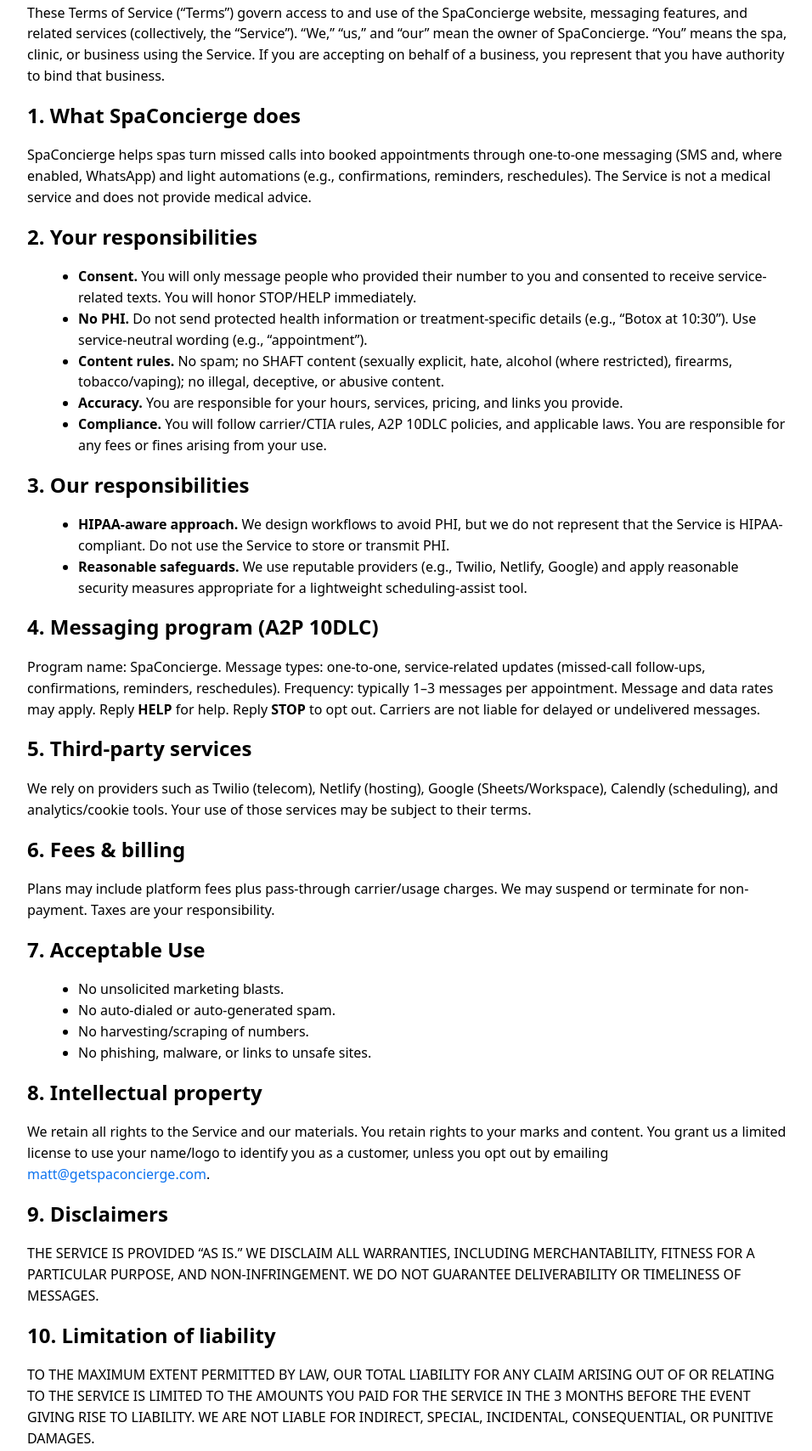
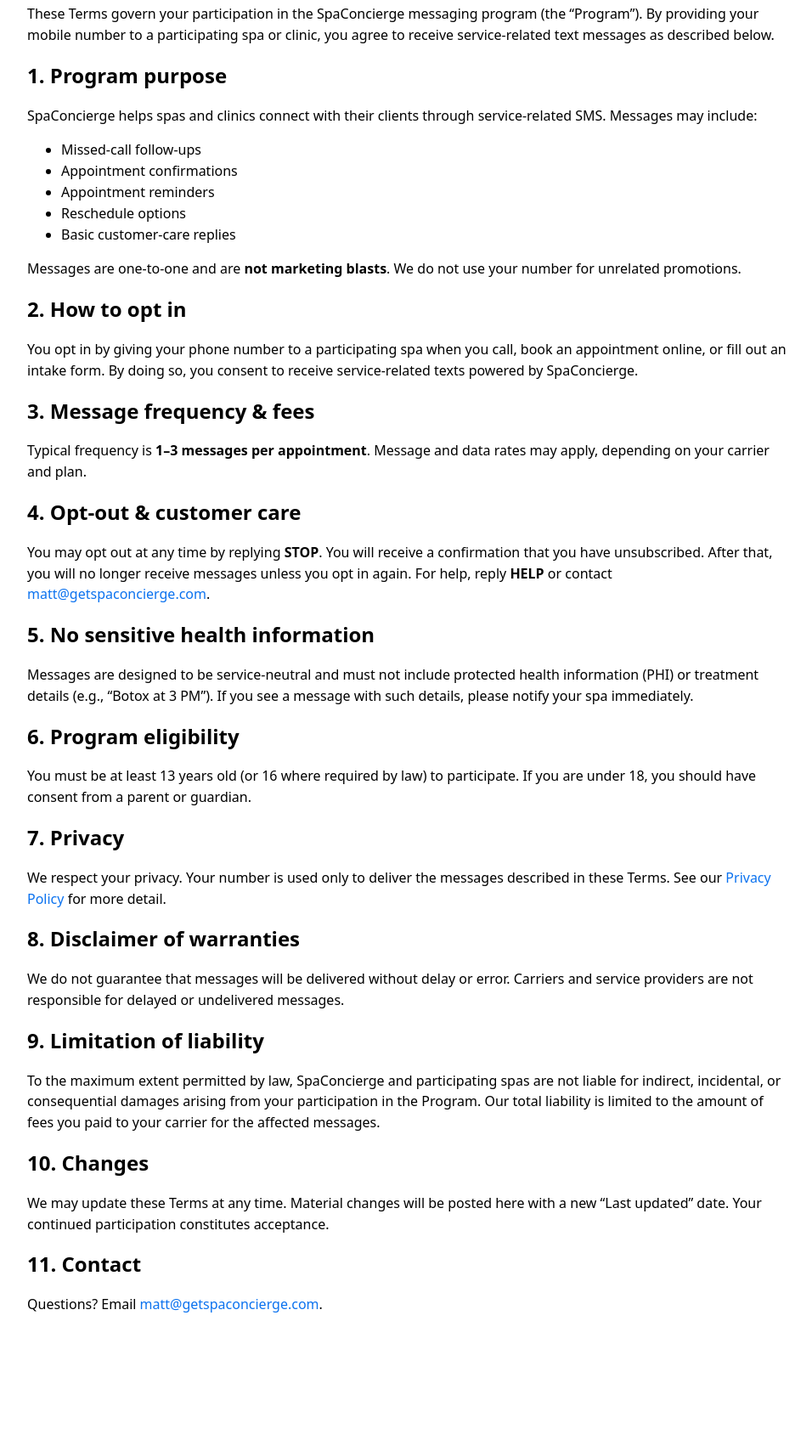
Before and after one commit to spaconcierge/spaconcierge-site, a website: page terms.html in a window 1280 px wide. Shown: the part 138-1846 px from the top of the page at 85% size, without its empty margins (8-964 px from the left). After the commit the page ends 1726 px from the top, so only its background shows below. Drawn offline with Linux system fonts and the light colour scheme.

Commit message:
Update terms.html

```diff
--- a/terms.html
+++ b/terms.html
@@ -2,115 +2,81 @@
 <html lang="en">
 <head>
   <meta charset="utf-8" />
-  <title>Terms of Service – SpaConcierge</title>
+  <title>Terms of Service – SpaConcierge Messaging Program</title>
   <meta name="viewport" content="width=device-width, initial-scale=1" />
   <style>
     body{font-family:system-ui,-apple-system,Segoe UI,Roboto,Helvetica,Arial,sans-serif;line-height:1.55;margin:40px;max-width:900px}
-    h1,h2,h3{line-height:1.2} code,pre{background:#f6f7f9;padding:.2rem .35rem;border-radius:.25rem}
-    small{color:#555}
-    ul{margin-left:1.25rem}
+    h1,h2,h3{line-height:1.25} small{color:#555}
     a{color:#0b72ef;text-decoration:none}
     a:hover{text-decoration:underline}
   </style>
 </head>
 <body>
-<h1>SpaConcierge – Terms of Service</h1>
+<h1>SpaConcierge – Terms of Service for Messaging</h1>
 <p><small>Last updated: <span id="d"></span></small></p>
 
-<p>These Terms of Service (“Terms”) govern access to and use of the SpaConcierge
-website, messaging features, and related services (collectively, the “Service”). “We,”
-“us,” and “our” mean the owner of SpaConcierge. “You” means the spa, clinic, or
-business using the Service. If you are accepting on behalf of a business, you represent
-that you have authority to bind that business.</p>
+<p>These Terms govern your participation in the SpaConcierge messaging program
+(the “Program”). By providing your mobile number to a participating spa or clinic,
+you agree to receive service-related text messages as described below.</p>
 
-<h2>1. What SpaConcierge does</h2>
-<p>SpaConcierge helps spas turn missed calls into booked appointments through
-one-to-one messaging (SMS and, where enabled, WhatsApp) and light automations
-(e.g., confirmations, reminders, reschedules). The Service is not a medical service and
-does not provide medical advice.</p>
+<h2>1. Program purpose</h2>
+<p>SpaConcierge helps spas and clinics connect with their clients through
+service-related SMS. Messages may include:</p>
+<ul>
+  <li>Missed-call follow-ups</li>
+  <li>Appointment confirmations</li>
+  <li>Appointment reminders</li>
+  <li>Reschedule options</li>
+  <li>Basic customer-care replies</li>
+</ul>
+<p>Messages are one-to-one and are <strong>not marketing blasts</strong>. We do not use your
+number for unrelated promotions.</p>
 
-<h2>2. Your responsibilities</h2>
-<ul>
-  <li><strong>Consent.</strong> You will only message people who provided their number to you and
-      consented to receive service-related texts. You will honor STOP/HELP immediately.</li>
-  <li><strong>No PHI.</strong> Do not send protected health information or treatment-specific details
-      (e.g., “Botox at 10:30”). Use service-neutral wording (e.g., “appointment”).</li>
-  <li><strong>Content rules.</strong> No spam; no SHAFT content (sexually explicit, hate, alcohol (where restricted),
-      firearms, tobacco/vaping); no illegal, deceptive, or abusive content.</li>
-  <li><strong>Accuracy.</strong> You are responsible for your hours, services, pricing, and links you provide.</li>
-  <li><strong>Compliance.</strong> You will follow carrier/CTIA rules, A2P 10DLC policies, and applicable laws.
-      You are responsible for any fees or fines arising from your use.</li>
-</ul>
+<h2>2. How to opt in</h2>
+<p>You opt in by giving your phone number to a participating spa when you call,
+book an appointment online, or fill out an intake form. By doing so, you consent
+to receive service-related texts powered by SpaConcierge.</p>
 
-<h2>3. Our responsibilities</h2>
-<ul>
-  <li><strong>HIPAA-aware approach.</strong> We design workflows to avoid PHI, but we do not represent
-      that the Service is HIPAA-compliant. Do not use the Service to store or transmit PHI.</li>
-  <li><strong>Reasonable safeguards.</strong> We use reputable providers (e.g., Twilio, Netlify, Google)
-      and apply reasonable security measures appropriate for a lightweight scheduling-assist tool.</li>
-</ul>
+<h2>3. Message frequency &amp; fees</h2>
+<p>Typical frequency is <strong>1–3 messages per appointment</strong>. Message and data rates
+may apply, depending on your carrier and plan.</p>
 
-<h2>4. Messaging program (A2P 10DLC)</h2>
-<p>Program name: SpaConcierge. Message types: one-to-one, service-related
-updates (missed-call follow-ups, confirmations, reminders, reschedules).
-Frequency: typically 1–3 messages per appointment. Message and data rates may apply.
-Reply <strong>HELP</strong> for help. Reply <strong>STOP</strong> to opt out. Carriers are not liable for
-delayed or undelivered messages.</p>
+<h2>4. Opt-out &amp; customer care</h2>
+<p>You may opt out at any time by replying <strong>STOP</strong>. You will receive a confirmation
+that you have unsubscribed. After that, you will no longer receive messages unless
+you opt in again. For help, reply <strong>HELP</strong> or contact
+<a href="mailto:matt@getspaconcierge.com">matt@getspaconcierge.com</a>.</p>
 
-<h2>5. Third-party services</h2>
-<p>We rely on providers such as Twilio (telecom), Netlify (hosting), Google (Sheets/Workspace),
-Calendly (scheduling), and analytics/cookie tools. Your use of those services may be
-subject to their terms.</p>
+<h2>5. No sensitive health information</h2>
+<p>Messages are designed to be service-neutral and must not include protected
+health information (PHI) or treatment details (e.g., “Botox at 3 PM”). If you see
+a message with such details, please notify your spa immediately.</p>
 
-<h2>6. Fees &amp; billing</h2>
-<p>Plans may include platform fees plus pass-through carrier/usage charges. We may
-suspend or terminate for non-payment. Taxes are your responsibility.</p>
+<h2>6. Program eligibility</h2>
+<p>You must be at least 13 years old (or 16 where required by law) to participate.
+If you are under 18, you should have consent from a parent or guardian.</p>
 
-<h2>7. Acceptable Use</h2>
-<ul>
-  <li>No unsolicited marketing blasts.</li>
-  <li>No auto-dialed or auto-generated spam.</li>
-  <li>No harvesting/scraping of numbers.</li>
-  <li>No phishing, malware, or links to unsafe sites.</li>
-</ul>
+<h2>7. Privacy</h2>
+<p>We respect your privacy. Your number is used only to deliver the messages
+described in these Terms. See our <a href="/privacy">Privacy Policy</a> for more detail.</p>
 
-<h2>8. Intellectual property</h2>
-<p>We retain all rights to the Service and our materials. You retain rights to your marks
-and content. You grant us a limited license to use your name/logo to identify you as a
-customer, unless you opt out by emailing <a href="mailto:matt@getspaconcierge.com">matt@getspaconcierge.com</a>.</p>
+<h2>8. Disclaimer of warranties</h2>
+<p>We do not guarantee that messages will be delivered without delay or error.
+Carriers and service providers are not responsible for delayed or undelivered
+messages.</p>
 
-<h2>9. Disclaimers</h2>
-<p>THE SERVICE IS PROVIDED “AS IS.” WE DISCLAIM ALL WARRANTIES, INCLUDING
-MERCHANTABILITY, FITNESS FOR A PARTICULAR PURPOSE, AND NON-INFRINGEMENT.
-WE DO NOT GUARANTEE DELIVERABILITY OR TIMELINESS OF MESSAGES.</p>
+<h2>9. Limitation of liability</h2>
+<p>To the maximum extent permitted by law, SpaConcierge and participating spas
+are not liable for indirect, incidental, or consequential damages arising from your
+participation in the Program. Our total liability is limited to the amount of fees you
+paid to your carrier for the affected messages.</p>
 
-<h2>10. Limitation of liability</h2>
-<p>TO THE MAXIMUM EXTENT PERMITTED BY LAW, OUR TOTAL LIABILITY FOR ANY CLAIM
-ARISING OUT OF OR RELATING TO THE SERVICE IS LIMITED TO THE AMOUNTS YOU PAID
-FOR THE SERVICE IN THE 3 MONTHS BEFORE THE EVENT GIVING RISE TO LIABILITY.
-WE ARE NOT LIABLE FOR INDIRECT, SPECIAL, INCIDENTAL, CONSEQUENTIAL, OR
-PUNITIVE DAMAGES.</p>
+<h2>10. Changes</h2>
+<p>We may update these Terms at any time. Material changes will be posted here
+with a new “Last updated” date. Your continued participation constitutes acceptance.</p>
 
-<h2>11. Indemnification</h2>
-<p>You will defend and indemnify us from claims, fines, and costs arising out of your
-breach of these Terms or your violation of laws/carrier rules.</p>
-
-<h2>12. Suspension &amp; termination</h2>
-<p>We may suspend or terminate if we reasonably believe your use risks harm, violates
-law/carrier rules, or creates security concerns. You may terminate any time by email.
-Some provisions survive termination (e.g., fees owed, limitations, indemnities).</p>
-
-<h2>13. Governing law; disputes</h2>
-<p>These Terms are governed by the laws of <strong>[STATE/COUNTRY]</strong> without regard to
-conflicts rules. Venue and jurisdiction lie in the courts located in <strong>[COUNTY, STATE]</strong>.
-You and we waive class actions and agree to bring claims individually.</p>
-
-<h2>14. Changes</h2>
-<p>We may update these Terms; material changes will be posted with a new “Last
-updated” date. Continued use constitutes acceptance.</p>
-
-<h2>15. Contact</h2>
-<p>Email: <a href="mailto:matt@getspaconcierge.com">matt@getspaconcierge.com</a></p>
+<h2>11. Contact</h2>
+<p>Questions? Email <a href="mailto:matt@getspaconcierge.com">matt@getspaconcierge.com</a>.</p>
 
 <script>document.getElementById('d').textContent = new Date().toLocaleDateString();</script>
 </body>
```
